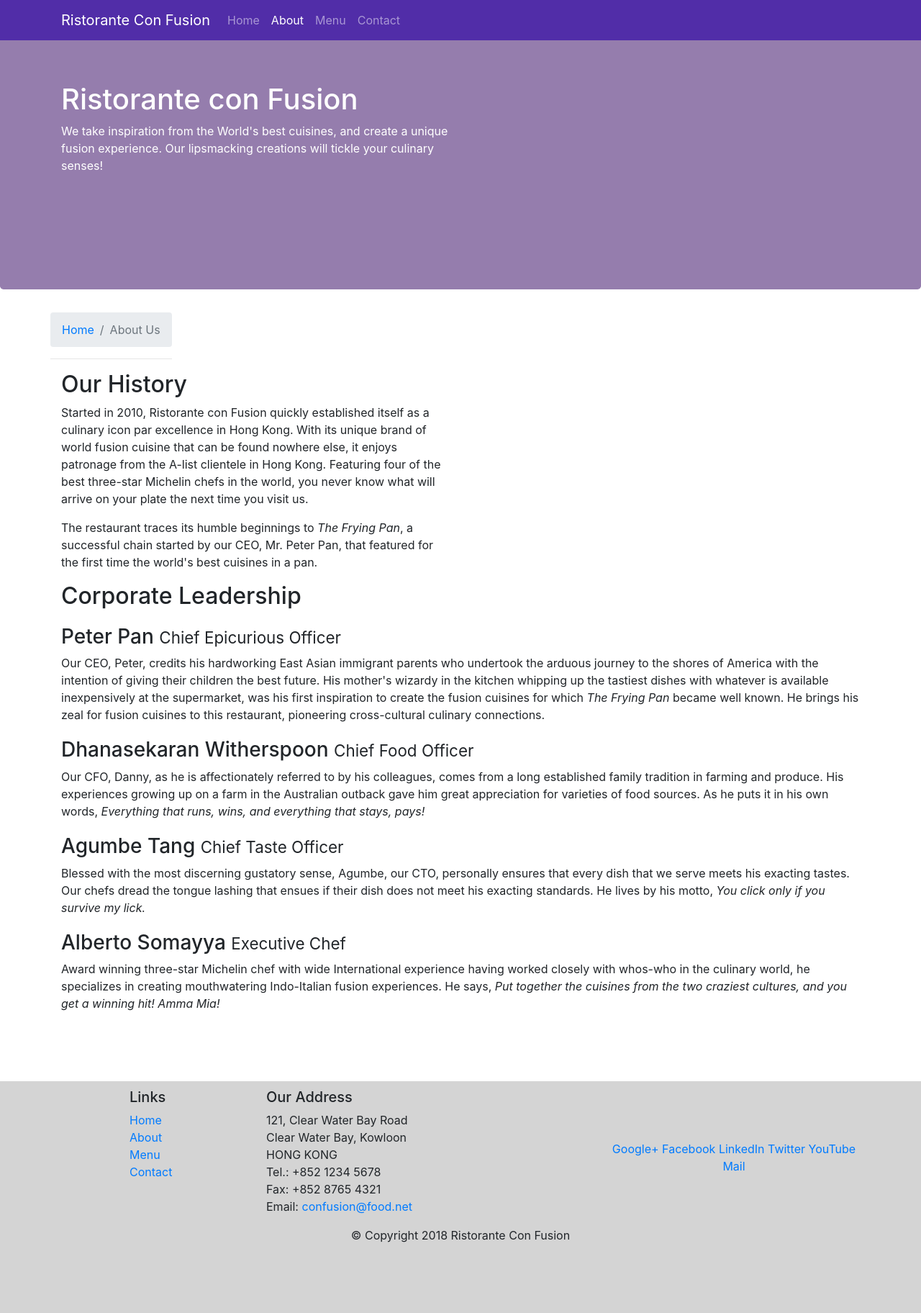
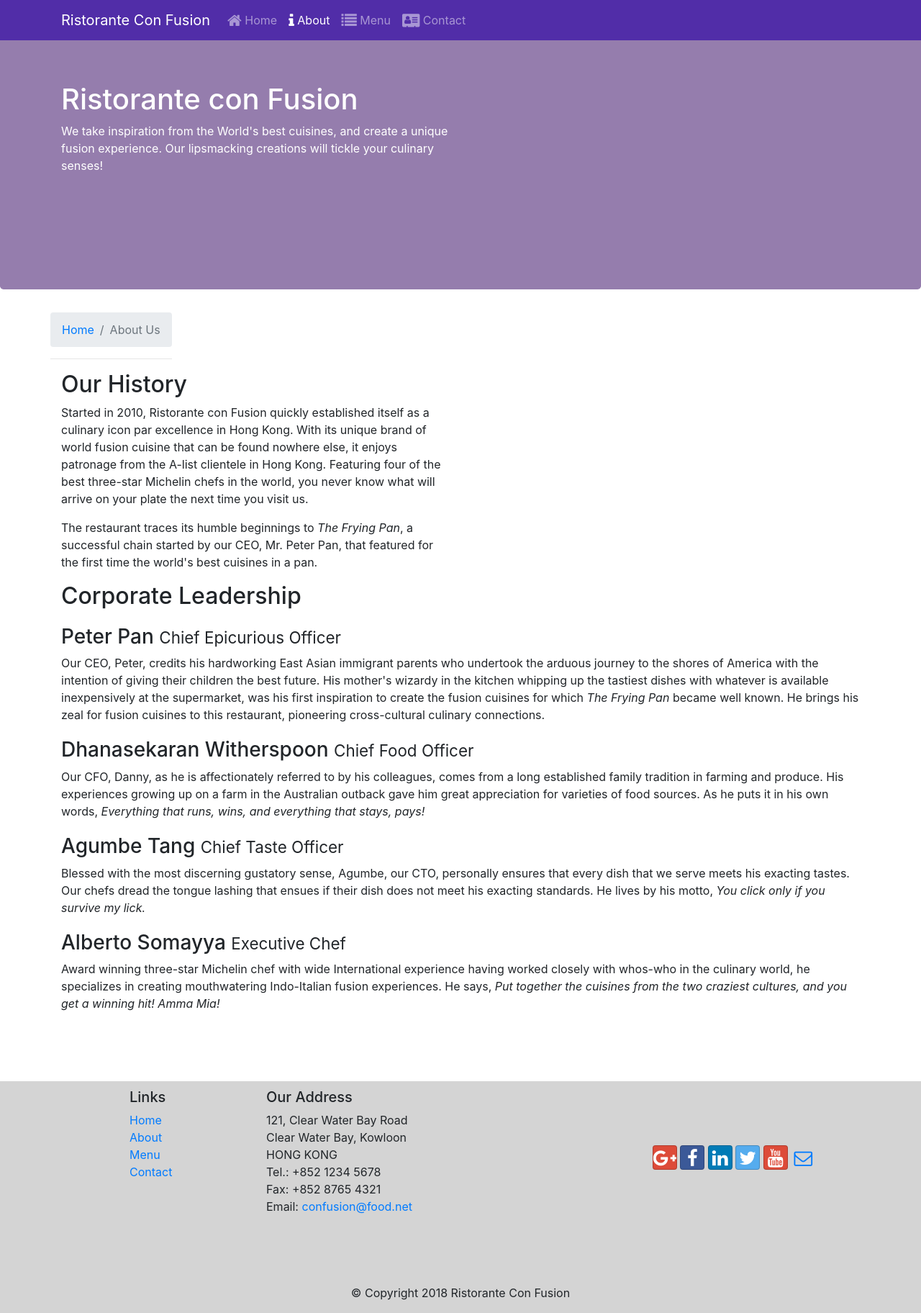
Before and after one commit to ChamodiDH/PizzaShop, a website: page aboutus.html in a window 1280 px wide. Shown: the whole page at 72% size. Drawn offline with nearby package versions, Linux system fonts and the light colour scheme.

Commit message:
added icons

```diff
--- a/aboutus.html
+++ b/aboutus.html
@@ -10,6 +10,9 @@
     <link rel="stylesheet" href="node_modules/bootstrap/dist/css/bootstrap.min.css">
     <link rel="stylesheet" href="css/styles.css">
 
+    <link rel="stylesheet" href="node_modules/font-awesome/css/font-awesome.min.css">
+    <link rel="stylesheet" href="node_modules/bootstrap-social/bootstrap-social.css">
+
 
     <title>Ristorante Con Fusion: About Us</title>
 
@@ -21,10 +24,10 @@
             <a class="navbar-brand" href="index.html">Ristorante Con Fusion</a>
             <div class="collapse navbar-collapse" id="Navbar">
                  <ul class="navbar-nav mr-auto">
-                     <li class="nav-item "><a class="nav-link" href="./index.html">Home</a></li>
-                     <li class="nav-item active"><a class="nav-link" href="#">About</a></li>
-                     <li class="nav-item"><a class="nav-link" href="#">Menu</a></li>
-                     <li class="nav-item"><a class="nav-link" href="#">Contact</a></li>
+                     <li class="nav-item "><a class="nav-link" href="./index.html"><span class="fa fa-home fa-lg"></span> Home</a></li>
+                     <li class="nav-item active"><a class="nav-link" href="#"><span class="fa fa-info fa-lg"></span> About</a></li>
+                     <li class="nav-item"><a class="nav-link" href="#"><span class="fa fa-list fa-lg"></span> Menu</a></li>
+                     <li class="nav-item"><a class="nav-link" href="#"><span class="fa fa-address-card fa-lg"></span> Contact</a></li>
                  </ul>
             </div>
 
@@ -111,12 +114,15 @@
                 </div>
                 <div class="col-12 col-sm-4 align-self-center">
                     <div class="text-center">
-                        <a href="http://google.com/+">Google+</a>
-                        <a href="http://www.facebook.com/profile.php?id=">Facebook</a>
-                        <a href="http://www.linkedin.com/in/">LinkedIn</a>
-                        <a href="http://twitter.com/">Twitter</a>
-                        <a href="http://youtube.com/">YouTube</a>
-                        <a href="mailto:">Mail</a>
+                        <a class="btn btn-social-icon btn-google" href="http://google.com/+"><i class="fa fa-google-plus"></i></a>
+                        <a class="btn btn-social-icon btn-facebook" href="http://www.facebook.com/profile.php?id="><i class="fa fa-facebook"></i></a>
+                        <a class="btn btn-social-icon btn-linkedin" href="http://www.linkedin.com/in/"><i class="fa fa-linkedin"></i></a>
+                        <a class="btn btn-social-icon btn-twitter" href="http://twitter.com/"><i class="fa fa-twitter"></i></a>
+                        <a class="btn btn-social-icon btn-google" href="http://youtube.com/"><i class="fa fa-youtube"></i></a>
+                        <a class="btn btn-social-icon" href="mailto:"><i class="fa fa-envelope-o"></i></a>
+                    </div>
+
+
                     </div>
                 </div>
            </div>
--- a/package.json
+++ b/package.json
@@ -4,9 +4,11 @@
   "description": "",
   "main": "index.js",
   "dependencies": {
+    "bootstrap": "^4.0.0",
+    "bootstrap-social": "^5.1.1",
+    "font-awesome": "^4.7.0",
     "jquery": "^3.3.1",
-    "popper.js": "^1.12.9",
-    "bootstrap": "^4.0.0"
+    "popper.js": "^1.12.9"
   },
   "devDependencies": {
     "lite-server": "^2.6.1"
```
Also changed, not shown: index.html (+17 -10 lines), 1 other file.
